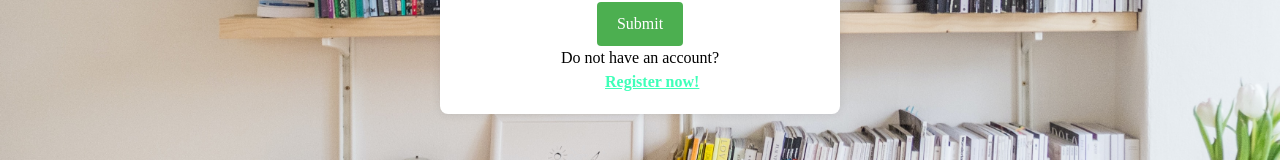
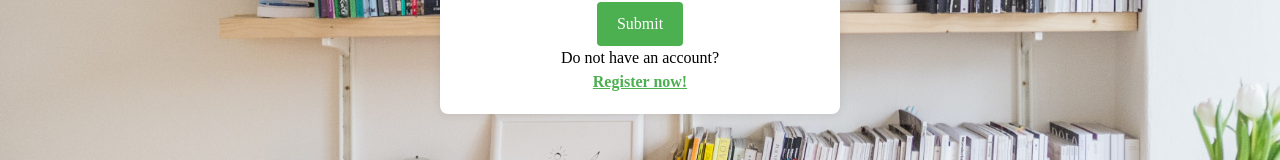
Before and after one commit to lyklecharova/DEV-Book, a React (Vite) app in the folder dev-book/client/: page /login in a window 1280 px wide. Shown: the part 500-660 px from the top of the page. Built offline with nearby package versions, Linux system fonts and the light colour scheme.

Commit message:
Update Login.module.css

```diff
--- a/dev-book/client/src/components/Login/Login.module.css
+++ b/dev-book/client/src/components/Login/Login.module.css
@@ -67,16 +67,16 @@
 .register-link {
     text-decoration: underline;
     font-weight: bold;
-    color: #3fffb8;
+    color: #4caf50;
     text-align: center;
-    margin-left: 145px;
-    width: 30%;
-    display: flex;
-    flex-direction: column;
+    margin: 0 auto;
+    display: table;
+    font-weight: 600;
 }
 
 .register-link:hover {
-    background-color: #8aa4c5;
+    text-decoration: none;
+    opacity: 0.8;
 }
 
 .error {
```
